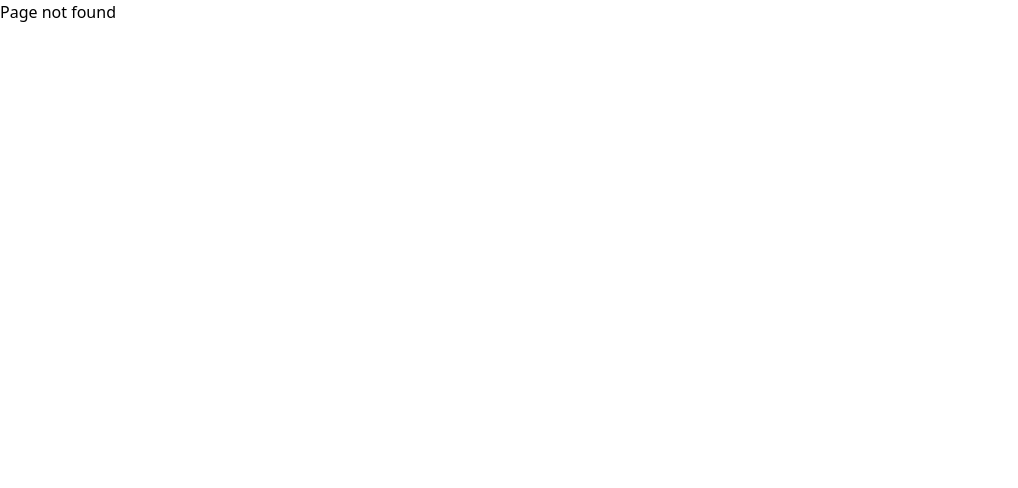
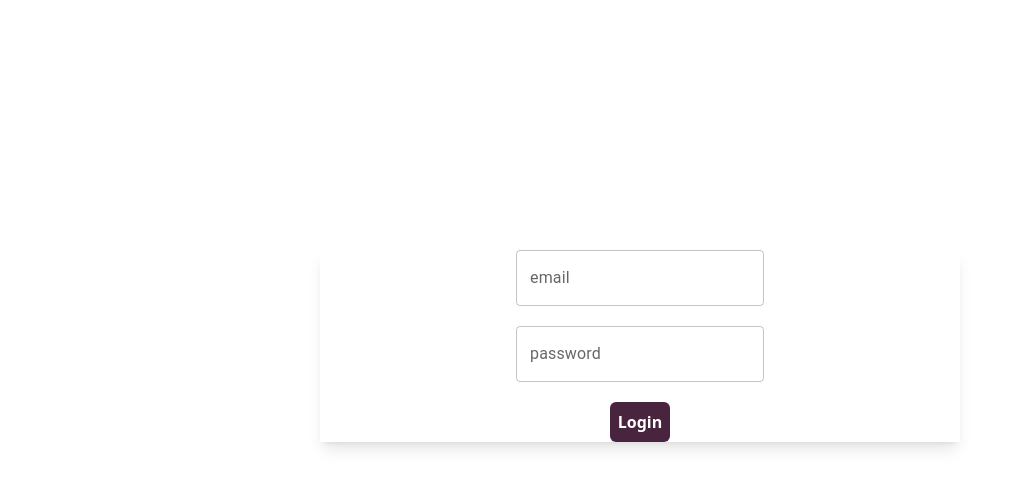
Before and after one commit to Diamo10/mp, a React (Vite) app in the folder frontend/: page /login in a window 1280 px wide. Before the commit this address had no page. Shown: the top 488 px of the page, without its empty margins (0-1018 px from the left). Built offline with nearby package versions, Linux system fonts and the light colour scheme.

Commit message:
frontend:login

```diff
--- a/frontend/package.json
+++ b/frontend/package.json
@@ -10,10 +10,14 @@
     "preview": "vite preview"
   },
   "dependencies": {
+    "@emotion/react": "^11.13.0",
+    "@emotion/styled": "^11.13.0",
+    "@mui/material": "^5.16.4",
     "formik": "^2.4.6",
     "react": "^18.3.1",
     "react-dom": "^18.3.1",
-    "react-toastify": "^10.0.5"
+    "react-toastify": "^10.0.5",
+    "yup": "^1.4.0"
   },
   "devDependencies": {
     "@types/react": "^18.3.3",
--- a/frontend/src/(components)/Button2.jsx
+++ b/frontend/src/(components)/Button2.jsx
@@ -4,8 +4,9 @@ const Button2 = (props) => {
   return (
     <div className=" bg-primary w-fit p-2 rounded-md">
       <button
+        type={props?.type}
         className=" text-white font-semibold hover:font-bold "
-        onClick={props.click}
+        onClick={props?.click}
       >
         {props.name}
       </button>
--- a/frontend/src/App.jsx
+++ b/frontend/src/App.jsx
@@ -9,7 +9,7 @@ const App = () => {
     <BrowserRouter>
       <Routes>
         <Route path="/" element={<Home />} />
-        <Route path="/" element={<Login />} />
+        <Route path="/login" element={<Login />} />
         <Route path="*" element={<NotFound />} />
       </Routes>
     </BrowserRouter>
--- a/frontend/src/pages/Login.jsx
+++ b/frontend/src/pages/Login.jsx
@@ -1,60 +1,46 @@
 import React from "react";
 import { Formik } from "formik";
+import TextField from "@mui/material/TextField";
+import Button2 from "./../(components)/Button2";
 import * as Yup from "yup";
 
 const Login = () => {
   return (
     <Formik
-      initialValues={{ firstName: "", lastName: "", email: "" }}
+      initialValues={{ email: "", password: "" }}
       validationSchema={Yup.object({
-        firstName: Yup.string()
-          .max(15, "Must be 15 characters or less")
-          .required("Required"),
-        lastName: Yup.string()
-          .max(20, "Must be 20 characters or less")
-          .required("Required"),
         email: Yup.string().email("Invalid email address").required("Required"),
+        password: Yup.string().required("Required"),
       })}
-      onSubmit={(values, { setSubmitting }) => {
-        setTimeout(() => {
-          alert(JSON.stringify(values, null, 2));
-          setSubmitting(false);
-        }, 400);
+      onSubmit={(values) => {
+        console.log(values);
       }}
     >
       {(formik) => (
-        <form onSubmit={formik.handleSubmit}>
-          <label htmlFor="firstName">First Name</label>
-          <input
-            id="firstName"
-            type="text"
-            {...formik.getFieldProps("firstName")}
-          />
-          {formik.touched.firstName && formik.errors.firstName ? (
-            <div>{formik.errors.firstName}</div>
-          ) : null}
-
-          <label htmlFor="lastName">Last Name</label>
-          <input
-            id="lastName"
-            type="text"
-            {...formik.getFieldProps("lastName")}
-          />
-          {formik.touched.lastName && formik.errors.lastName ? (
-            <div>{formik.errors.lastName}</div>
-          ) : null}
-
-          <label htmlFor="email">Email Address</label>
-          <input id="email" type="email" {...formik.getFieldProps("email")} />
-          {formik.touched.email && formik.errors.email ? (
-            <div>{formik.errors.email}</div>
-          ) : null}
-
-          <button type="submit">Submit</button>
+        <form
+          onSubmit={formik.handleSubmit}
+          className="flex flex-col  gap-5 items-center shadow-lg w-[50%] justify-center m-auto mt-[250px]"
+        >
+          <div>
+            <TextField
+              id="outlined-basic"
+              label="email"
+              variant="outlined"
+              {...formik.getFieldProps("email")}
+            />
+          </div>
+          <div>
+            <TextField
+              id="outlined-basic"
+              label="password"
+              variant="outlined"
+              {...formik.getFieldProps("password")}
+            />
+          </div>
+          <Button2 type="submit" name="Login" />
         </form>
       )}
     </Formik>
   );
 };
-
 export default Login;
```
Also changed, not shown: 1 other file (tests, documents, lock files or other folders).
